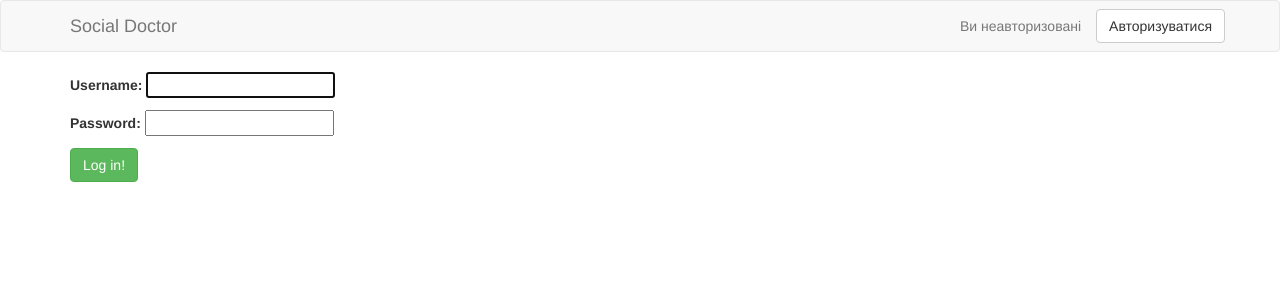
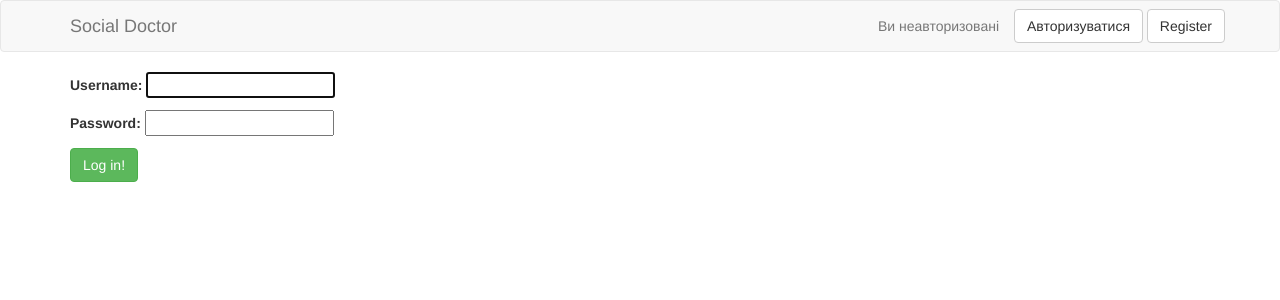
Before and after one commit to Cybran111/socialdoctor, a Django app: page /login/ in a window 1280 px wide. Shown: the top 300 px of the page. Run offline with Django 3.2, Linux system fonts and the light colour scheme; some libraries are stand-ins or nearby versions.

Commit message:
Register

```diff
--- a/templates/base.html
+++ b/templates/base.html
@@ -34,6 +34,7 @@
         {% else %}
                 <p class="navbar-text">Ви неавторизовані</p>
                 <a href="{% url "login" %}" type="button" class="btn btn-default navbar-btn">Авторизуватися</a>
+                <a href="{% url "register" %}" type="button" class="btn btn-default navbar-btn">Register</a>
         {% endif %}
     </div>
 </nav>
```
